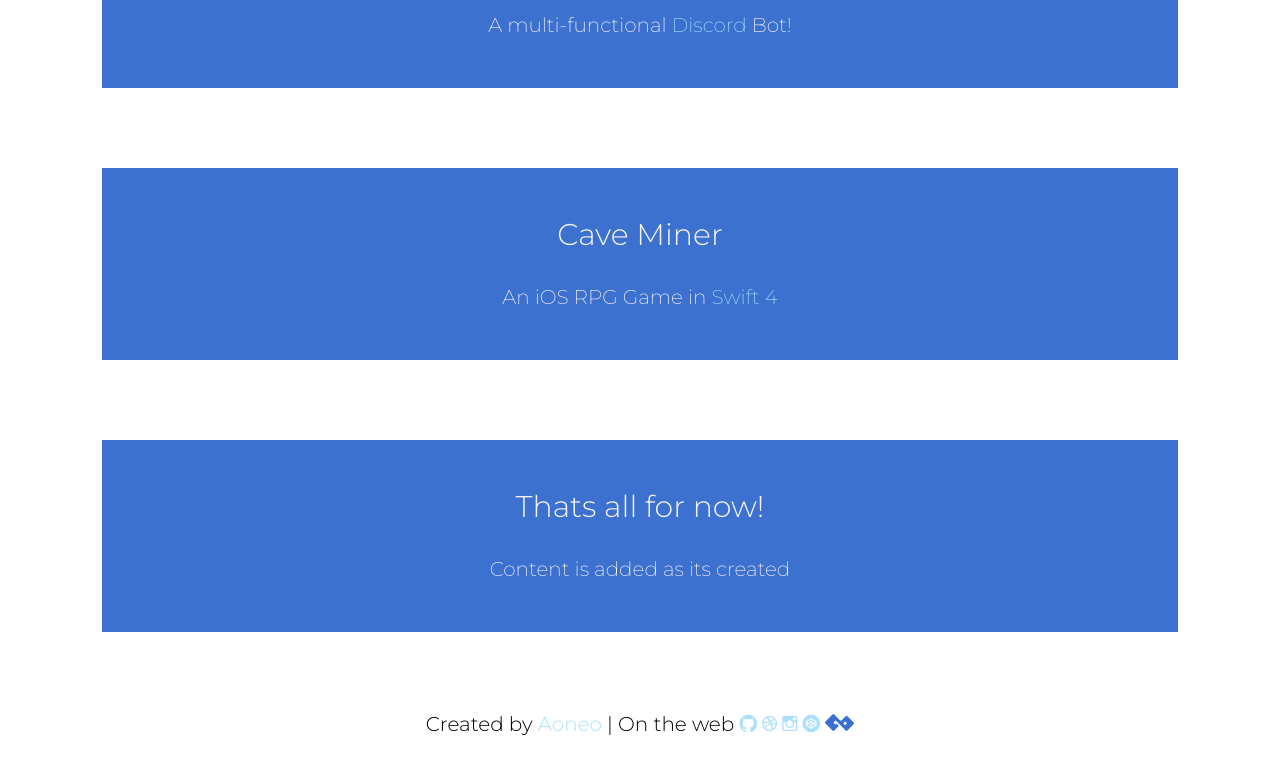
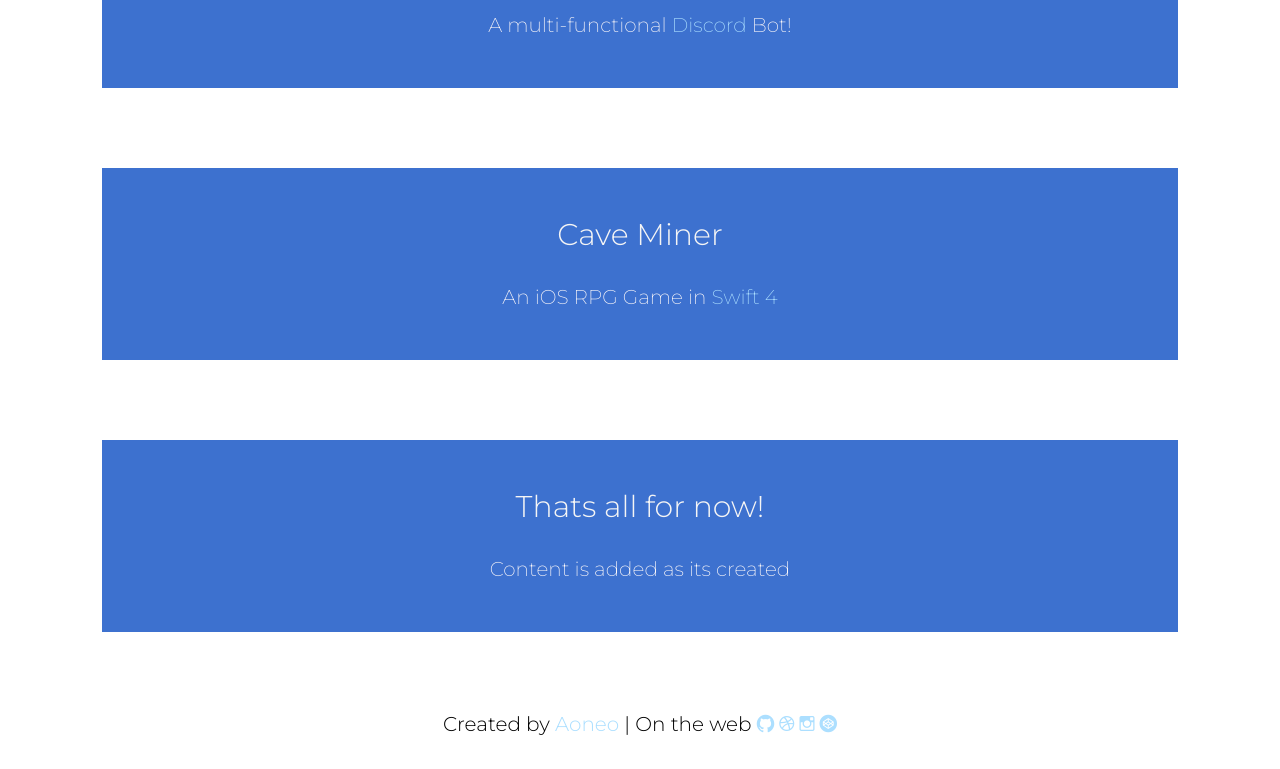
Before and after one commit to 2aezlo/andreasaoneo, a plain HTML site: page index.html in a window 1280 px wide. Shown: the part 560-1329 px from the top of the page. Drawn offline with Linux system fonts and the light colour scheme; files whose address does not match are found by name.

Commit message:
Update index.html

```diff
--- a/index.html
+++ b/index.html
@@ -48,7 +48,7 @@
                <p> Content is added as its created </p>
           </div>
           <footer>
-               <h5> Created by <a href="https://aoneo.cc">Aoneo</a>  |  On the web <a href="https://github.com/Aoneo"><i class="ion-social-github"></i></a>      <a href="https://dribbble.com/Aoneo"><i class="ion-social-dribbble-outline"></i></a>   <a href="https://instagram.com/aone.o"><i class="ion-social-instagram-outline"></i></a>   <a href="https://codepen.io/Aoneo"><i class="ion-social-codepen"></i></a> <img class="footerLogo" src="images/smallLogo.png"> </h5>
+               <h5> Created by <a href="https://aoneo.cc">Aoneo</a>  |  On the web <a href="https://github.com/Aoneo"><i class="ion-social-github"></i></a>      <a href="https://dribbble.com/Aoneo"><i class="ion-social-dribbble-outline"></i></a>   <a href="https://instagram.com/aone.o"><i class="ion-social-instagram-outline"></i></a>   <a href="https://codepen.io/Aoneo"><i class="ion-social-codepen"></i></a></h5>
           </footer>
      </body>
 </html>
```
